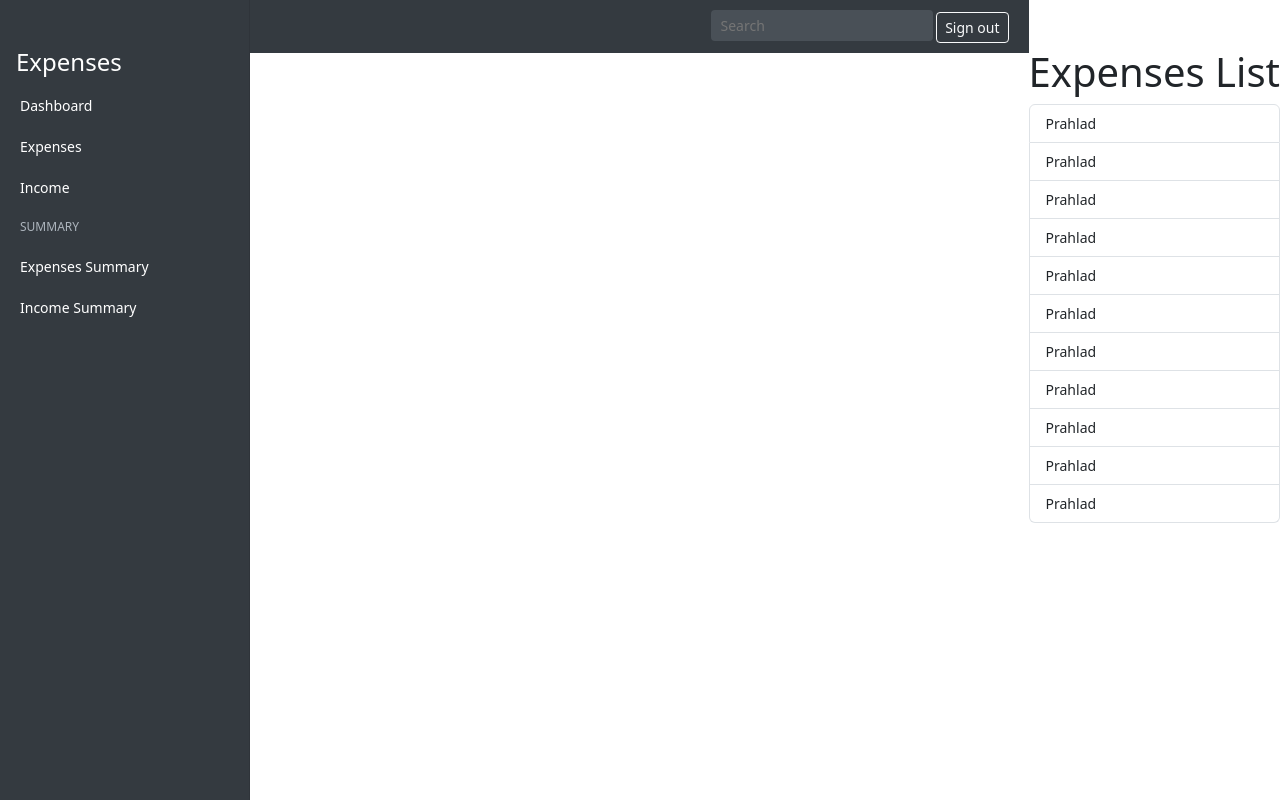
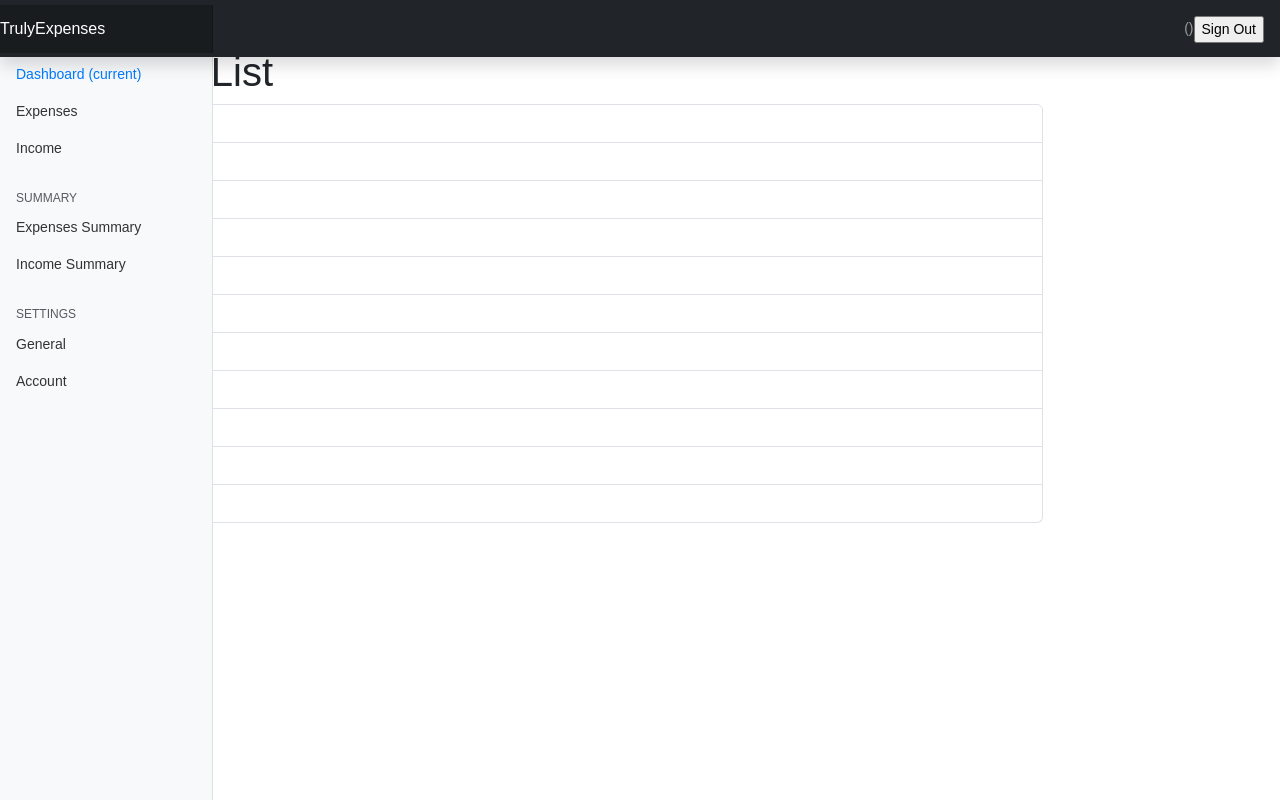
Before and after one commit to Prahlad-Shakyaa/Income-Expenses, a Django app: page / in a window 1280 px wide. Run offline with Django 5.2, Linux system fonts and the light colour scheme.

Commit message:
navbar and sidebar updated

```diff
--- a/expenses/urls.py
+++ b/expenses/urls.py
@@ -3,5 +3,5 @@
 
 urlpatterns = [
     path('',views.index,name='index'),
-    path('add-expense',views.add_expense,name='add-expenses'),
+    path('add-expense/',views.add_expense,name='add-expenses'),
 ]
--- a/static/css/style.css
+++ b/static/css/style.css
@@ -1,49 +1,12 @@
+/* General Reset */
 body {
     margin: 0;
-    display: flex;
-}
-.sidebar {
-    width: 250px;
-    background-color: #343a40;
-    color: white;
-    height: 100vh;
-    padding-top: 20px;
-}
-.sidebar a {
-    color: white;
-    text-decoration: none;
-    padding: 10px 20px;
-    display: block;
-}
-.sidebar a:hover {
-    background-color: #495057;
-}
-.sidebar .section-title {
-    font-size: 12px;
-    text-transform: uppercase;
-    color: #adb5bd;
-    padding: 10px 20px;
-}
-.content {
-    flex: 1;
+    font-family: Arial, sans-serif;
     display: flex;
     flex-direction: column;
-}
-.navbar {
-    background-color: #343a40;
-    color: white;
-    padding: 10px 20px;
-    display: flex;
-    align-items: center;
-    justify-content: space-between;
-}
-.navbar input {
-    background-color: #495057;
-    border: none;
-    color: white;
-    padding: 5px 10px;
-    border-radius: 4px;
-}
+    height: 100vh;
+  }
+
 
 
 .showPasswordToggle{
--- a/templates/base.html
+++ b/templates/base.html
@@ -15,14 +15,33 @@
     <link href="{% static 'css/dashboard.css' %}" rel="stylesheet">
   </head>
   <body>
-    {% include "partials/sidebar.html" %}
-    <main role="main">
+    <nav class="navbar navbar-dark fixed-top bg-dark flex-md-nowrap p-0 shadow">
+      <a class="navbar-brand col-sm-3 col-md-2 mr-0" href="#">TrulyExpenses</a>
+      <ul class="navbar-nav px-3" style="display: flex; flex-direction: row; align-items: center;">
+        <li class="nav-item text-nowrap">
+          <span class="nav-link" href="">
+            ({{request.user.username}})
+          </span>
+        </li>
 
-      {% block content %}
+        <li class="nav-item text-nowrap mt-3 ml-2">
+          <form action="" method="POST">
+            {% csrf_token %}
+            <input class="text text-capitalize" type="submit" value="Sign out"/>
+          </form>
+        </li>
+      </ul>
+    </nav>
 
-      {% endblock %}
+    <div class="container-fluid">
+      <div class="row">
+        {% include 'partials/sidebar.html' %}
 
-    </main>
+          <main role="main" class="col-md-9 ml-sm-auto col-lg-10 px-4">
+            {% block content %} {% endblock %}
+          </main>
 
-
+      </div>
+    </div>
+  </body>
 </html>
--- a/templates/partials/sidebar.html
+++ b/templates/partials/sidebar.html
@@ -1,22 +1,63 @@
 {% load static %}
-  <body>
-    <div class="sidebar">
-        <h4 class="px-3">Expenses</h4>
-        <a href="#">Dashboard</a>
-        <a href="#">Expenses</a>
-        <a href="#">Income</a>
-        <div class="section-title">Summary</div>
-        <a href="#">Expenses Summary</a>
-        <a href="#">Income Summary</a>
-    </div>
-    <div class="content">
-        <div class="navbar">
-            <div></div>
-            <div>
-                <input type="text" placeholder="Search" />
-                <button class="btn btn-outline-light btn-sm">Sign out</button>
-            </div>
-        </div>
-    </div>
-    <script src="https://cdn.jsdelivr.net/npm/bootstrap@5.3.0-alpha1/dist/js/bootstrap.bundle.min.js"></script>
-  </body>
+<nav class="col-md-2 d-none d-md-block bg-light sidebar">
+  <div class="sidebar-sticky">
+    <ul class="nav flex-column">
+      <li class="nav-item">
+        <a class="nav-link active" href="#">
+          <span data-feather="home"></span>
+          Dashboard <span class="sr-only">(current)</span>
+        </a>
+      </li>
+      <li class="nav-item">
+        <a class="nav-link" href="">
+          Expenses
+        </a>
+      </li>
+      <li class="nav-item">
+        <a class="nav-link" href="">
+          Income
+        </a>
+      </li>
+    </ul>
+
+    <h6 class="sidebar-heading d-flex justify-content-between align-items-center px-3 mt-4 mb-1 text-muted">
+      <span>Summary</span>
+      <a class="d-flex align-items-center text-muted" href="#" aria-label="Add a new report">
+        <span data-feather="plus-circle"></span>
+      </a>
+    </h6>
+    <ul class="nav flex-column mb-2">
+      <li class="nav-item">
+        <a class="nav-link" href="">
+          Expenses Summary
+        </a>
+      </li>
+      <li class="nav-item">
+        <a class="nav-link" href="#">
+          <span data-feather="file-text"></span>
+          Income Summary
+        </a>
+      </li>
+    </ul>
+
+    <h6 class="sidebar-heading d-flex justify-content-between align-items-center px-3 mt-4 mb-1 text-muted">
+      <span>Settings</span>
+      <a class="d-flex align-items-center text-muted" href="#" aria-label="Add a new report">
+        <span data-feather="plus-circle"></span>
+      </a>
+    </h6>
+    <ul class="nav flex-column mb-2">
+      <li class="nav-item">
+        <a class="nav-link" href=" ">
+          General
+        </a>
+      </li>
+      <li class="nav-item">
+        <a class="nav-link" href="#">
+          <span data-feather="file-text"></span>
+          Account
+        </a>
+      </li>
+    </ul>
+  </div>
+</nav>
```
Also changed, not shown: authentication/views.py (+24 -0 lines), templates/authentication/login.html (+27 -5 lines).
